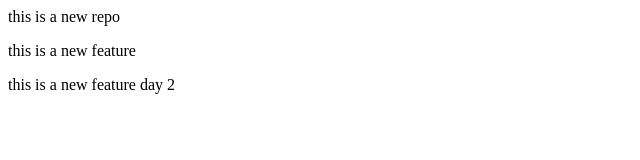
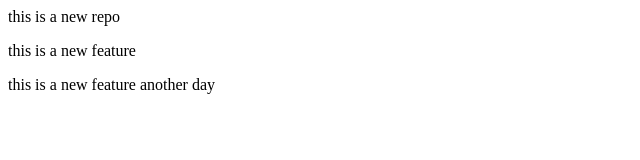
Before and after one commit to 751anoop/localrepo, a plain HTML site: page index.html in a window 1280 px wide. Shown: the full height of the page, 0-640 px from the left. Drawn offline with Linux system fonts and the light colour scheme.

Commit message:
Update index.html

```diff
--- a/index.html
+++ b/index.html
@@ -1,3 +1,3 @@
 <p>this is a new repo</p>
 <p>this is a new feature</p>
-<p>this is a new feature day 2</p>
+<p>this is a new feature another day</p>
```
